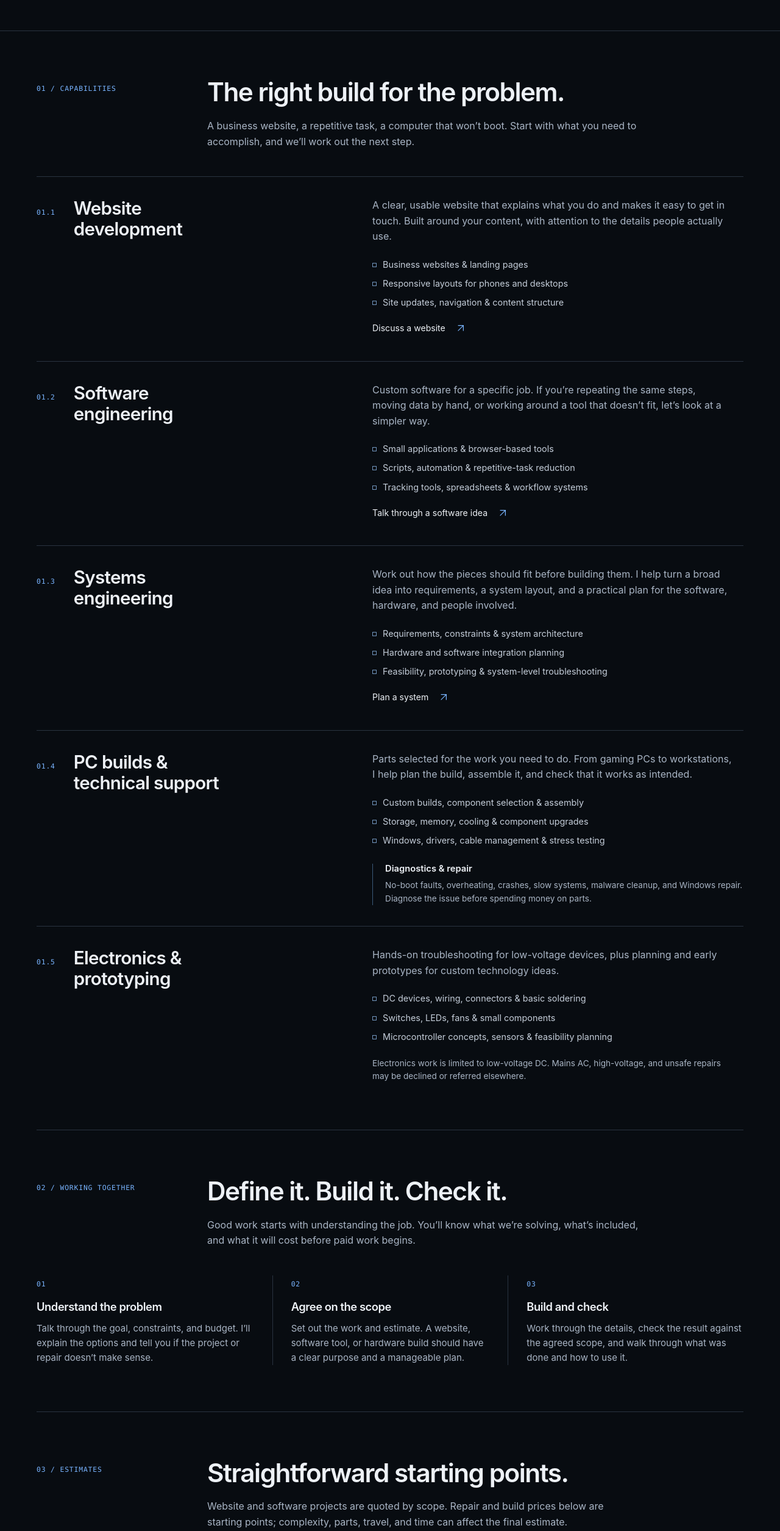
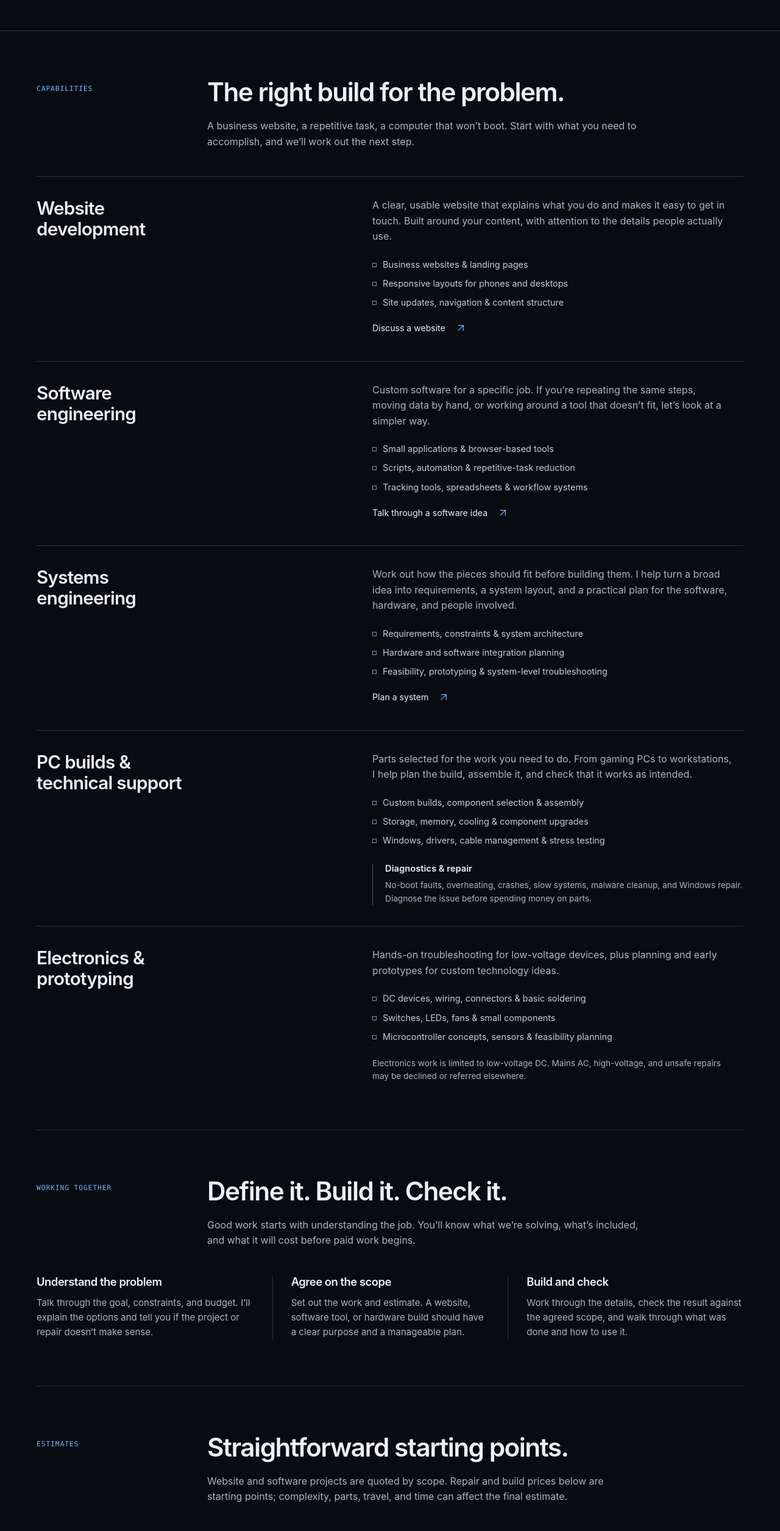
Before and after one commit to modularmind1/seisersystems.com, a plain HTML site: page index.html in a window 1280 px wide. Shown: the part 780-3290 px from the top of the page at 61% size. Drawn offline with Linux system fonts and the light colour scheme.

Commit message:
Fix heading spacing and remove section numbers (#2)
* fix: correct heading spacing and remove section numbering

* fix: correct heading spacing and remove section numbering

* fix: correct heading spacing and remove section numbering

* fix: correct heading spacing and remove section numbering

```diff
--- a/css/style.css
+++ b/css/style.css
@@ -82,7 +82,7 @@ p { color: var(--muted); }
   align-items: center;
   padding: 86px 0 82px;
 }
-.eyebrow, .section-kicker, .service-number, .drawing-heading, .brand-drawing figcaption, .status-label, .project-facts dt {
+.eyebrow, .section-kicker, .drawing-heading, .brand-drawing figcaption, .status-label, .project-facts dt {
   font-family: var(--mono);
   font-size: 0.71rem;
   font-weight: 400;
@@ -143,8 +143,6 @@ p { color: var(--muted); }
 .section-heading > div > p { max-width: 710px; margin-top: 18px; }
 .service-row { display: grid; grid-template-columns: 1fr 1.25fr; gap: 64px; padding: 34px 0; border-top: 1px solid var(--border); }
 .service-row:last-child { padding-bottom: 0; }
-.service-title { display: flex; align-items: baseline; gap: 30px; }
-.service-number { color: var(--accent); }
 .service-title h3 { font-size: clamp(1.4rem, 2.8vw, 1.85rem); }
 .service-description > p { max-width: 590px; }
 .service-details { list-style: none; padding: 0; margin: 17px 0 8px; color: #c4cdd9; font-size: 0.9rem; }
@@ -158,7 +156,7 @@ p { color: var(--muted); }
 .process-list li { padding: 0 30px; border-left: 1px solid var(--border); }
 .process-list li:first-child { padding-left: 0; border-left: 0; }
 .process-list li:last-child { padding-right: 0; }
-.process-list h3 { margin: 16px 0 12px; font-size: 1.15rem; }
+.process-list h3 { margin: 0 0 12px; font-size: 1.15rem; }
 .process-list p { font-size: 0.94rem; }
 .pricing-layout { display: grid; grid-template-columns: 0.9fr 1.1fr; gap: 76px; }
 .project-pricing { padding: 30px; border: 1px solid var(--border); background: var(--surface); }
@@ -229,7 +227,6 @@ p { color: var(--muted); }
   .drawing-heading { font-size: 0.5rem; }
   .section-heading, .project-case, .catalog-empty { grid-template-columns: 180px minmax(0, 1fr); gap: 32px; }
   .service-row { gap: 36px; }
-  .service-title { gap: 20px; }
   .pricing-layout { gap: 36px; }
 }
 @media (max-width: 760px) {
@@ -248,13 +245,11 @@ p { color: var(--muted); }
   .section-heading { margin-bottom: 32px; }
   .section-heading > .section-kicker { padding-top: 0; margin-bottom: 0; }
   .service-row { grid-template-columns: 1fr; gap: 20px; padding: 28px 0; }
-  .service-title { gap: 20px; }
   .service-title h3 { font-size: 1.6rem; }
   .service-title br { display: none; }
   .process-list, .pricing-layout, .contact-layout, .link-grid { grid-template-columns: 1fr; gap: 32px; }
   .process-list li, .process-list li:first-child, .process-list li:last-child { border-left: 0; border-top: 1px solid var(--border); padding: 24px 0 0; }
   .process-list { gap: 24px; }
-  .process-list h3 { margin-top: 10px; }
   .project-pricing { padding: 24px; }
   .contact-layout { gap: 32px; }
   .contact-layout p { margin: 20px 0; }
--- a/index.html
+++ b/index.html
@@ -27,7 +27,7 @@
         <div class="hero-inner">
           <div class="hero-copy">
             <p class="eyebrow">Web / Software / Systems engineering</p>
-            <h1 id="home-heading">Built with purpose.<br><span>Engineered to work.</span></h1>
+            <h1 id="home-heading">Built with purpose. <br><span>Engineered to work.</span></h1>
             <p class="hero-summary">Web development, software engineering, and systems that bring hardware and software together. I help turn a specific problem into a working system, with a clear scope and straightforward advice.</p>
             <div class="hero-actions">
               <a class="button button-primary" href="https://forms.gle/vS6BLfuFiEZz8chR6">Tell me about your project <svg class="arrow-icon" viewBox="0 0 16 16" fill="none" aria-hidden="true" focusable="false"><path d="M3 13 13 3M3 3h10v10" stroke="currentColor" stroke-width="1.4"/></svg></a>
@@ -47,7 +47,7 @@
       </section>
       <section class="section services-section" id="services" aria-labelledby="services-heading">
         <div class="section-heading">
-          <p class="section-kicker">01 / Capabilities</p>
+          <p class="section-kicker">Capabilities</p>
           <div>
             <h2 id="services-heading">The right build for the problem.</h2>
             <p>A business website, a repetitive task, a computer that won&rsquo;t boot. Start with what you need to accomplish, and we&rsquo;ll work out the next step.</p>
@@ -55,8 +55,7 @@
         </div>
         <article class="service-row" id="web-development" aria-labelledby="web-heading">
           <div class="service-title">
-            <span class="service-number">01.1</span>
-            <h3 id="web-heading">Website<br>development</h3>
+            <h3 id="web-heading">Website <br>development</h3>
           </div>
           <div class="service-description">
             <p>A clear, usable website that explains what you do and makes it easy to get in touch. Built around your content, with attention to the details people actually use.</p>
@@ -70,8 +69,7 @@
         </article>
         <article class="service-row" id="custom-tech-solutions" aria-labelledby="software-heading">
           <div class="service-title">
-            <span class="service-number">01.2</span>
-            <h3 id="software-heading">Software<br>engineering</h3>
+            <h3 id="software-heading">Software <br>engineering</h3>
           </div>
           <div class="service-description">
             <p>Custom software for a specific job. If you&rsquo;re repeating the same steps, moving data by hand, or working around a tool that doesn&rsquo;t fit, let&rsquo;s look at a simpler way.</p>
@@ -85,8 +83,7 @@
         </article>
         <article class="service-row" id="systems-engineering" aria-labelledby="systems-heading">
           <div class="service-title">
-            <span class="service-number">01.3</span>
-            <h3 id="systems-heading">Systems<br>engineering</h3>
+            <h3 id="systems-heading">Systems <br>engineering</h3>
           </div>
           <div class="service-description">
             <p>Work out how the pieces should fit before building them. I help turn a broad idea into requirements, a system layout, and a practical plan for the software, hardware, and people involved.</p>
@@ -100,8 +97,7 @@
         </article>
         <article class="service-row" id="custom-pcs-upgrades" aria-labelledby="pcs-heading">
           <div class="service-title">
-            <span class="service-number">01.4</span>
-            <h3 id="pcs-heading">PC builds &amp;<br>technical support</h3>
+            <h3 id="pcs-heading">PC builds &amp; <br>technical support</h3>
           </div>
           <div class="service-description">
             <p>Parts selected for the work you need to do. From gaming PCs to workstations, I help plan the build, assemble it, and check that it works as intended.</p>
@@ -118,8 +114,7 @@
         </article>
         <article class="service-row" id="electronics-troubleshooting" aria-labelledby="electronics-heading">
           <div class="service-title">
-            <span class="service-number">01.5</span>
-            <h3 id="electronics-heading">Electronics &amp;<br>prototyping</h3>
+            <h3 id="electronics-heading">Electronics &amp; <br>prototyping</h3>
           </div>
           <div class="service-description">
             <p>Hands-on troubleshooting for low-voltage devices, plus planning and early prototypes for custom technology ideas.</p>
@@ -134,7 +129,7 @@
       </section>
       <section class="section" id="approach" aria-labelledby="approach-heading">
         <div class="section-heading">
-          <p class="section-kicker">02 / Working together</p>
+          <p class="section-kicker">Working together</p>
           <div>
             <h2 id="approach-heading">Define it. Build it. Check it.</h2>
             <p>Good work starts with understanding the job. You&rsquo;ll know what we&rsquo;re solving, what&rsquo;s included, and what it will cost before paid work begins.</p>
@@ -142,17 +137,14 @@
         </div>
         <ol class="process-list">
           <li>
-            <span class="service-number" aria-hidden="true">01</span>
             <h3>Understand the problem</h3>
             <p>Talk through the goal, constraints, and budget. I&rsquo;ll explain the options and tell you if the project or repair doesn&rsquo;t make sense.</p>
           </li>
           <li>
-            <span class="service-number" aria-hidden="true">02</span>
             <h3>Agree on the scope</h3>
             <p>Set out the work and estimate. A website, software tool, or hardware build should have a clear purpose and a manageable plan.</p>
           </li>
           <li>
-            <span class="service-number" aria-hidden="true">03</span>
             <h3>Build and check</h3>
             <p>Work through the details, check the result against the agreed scope, and walk through what was done and how to use it.</p>
           </li>
@@ -160,7 +152,7 @@
       </section>
       <section class="section" id="pricing" aria-labelledby="pricing-heading">
         <div class="section-heading">
-          <p class="section-kicker">03 / Estimates</p>
+          <p class="section-kicker">Estimates</p>
           <div>
             <h2 id="pricing-heading">Straightforward starting points.</h2>
             <p>Website and software projects are quoted by scope. Repair and build prices below are starting points; complexity, parts, travel, and time can affect the final estimate.</p>
@@ -169,10 +161,10 @@
         <div class="pricing-layout">
           <div class="project-pricing">
             <p class="section-kicker">Development &amp; custom work</p>
-            <h3>Every project starts<br>with a conversation.</h3>
+            <h3>Every project starts <br>with a conversation.</h3>
             <p>Tell me what you need the site or tool to do, who will use it, and any constraints. We&rsquo;ll work out the scope before putting a price on it.</p>
             <a class="text-link" href="https://forms.gle/vS6BLfuFiEZz8chR6">Request a project estimate <svg class="arrow-icon" viewBox="0 0 16 16" fill="none" aria-hidden="true" focusable="false"><path d="M3 13 13 3M3 3h10v10" stroke="currentColor" stroke-width="1.4"/></svg></a>
-            <p class="small-note">Initial phone consultation: free.<br>Website development, software, systems engineering, and on-site service: quote-based.</p>
+            <p class="small-note">Initial phone consultation: free. <br>Website development, software, systems engineering, and on-site service: quote-based.</p>
           </div>
           <ul class="pricing-list" aria-label="Hardware and support starting prices">
             <li><span>PC diagnostic</span><strong>From $40</strong></li>
@@ -189,7 +181,7 @@
       </section>
       <section class="section about-section" id="about" aria-labelledby="about-heading">
         <div class="section-heading">
-          <p class="section-kicker">04 / The person behind it</p>
+          <p class="section-kicker">The person behind it</p>
           <div>
             <h2 id="about-heading">Hi, I&rsquo;m Tanner.</h2>
             <div class="content-stack">
@@ -202,7 +194,7 @@
       </section>
       <section class="section work-section" id="projects" aria-labelledby="work-heading">
         <div class="section-heading">
-          <p class="section-kicker">05 / Work &amp; products</p>
+          <p class="section-kicker">Work &amp; products</p>
           <div>
             <h2 id="work-heading">A closer look at what I build.</h2>
           </div>
@@ -221,10 +213,10 @@
         </div>
       </section>
       <section class="section contact-section" id="contact" aria-labelledby="contact-heading">
-        <p class="section-kicker">06 / Let&rsquo;s talk</p>
+        <p class="section-kicker">Let&rsquo;s talk</p>
         <div class="contact-layout">
           <div>
-            <h2 id="contact-heading">What are you<br>working on?</h2>
+            <h2 id="contact-heading">What are you <br>working on?</h2>
             <p>A website for your business, a software idea, or a system that needs attention. Tell me where you&rsquo;re starting.</p>
             <a class="button button-primary" href="https://forms.gle/vS6BLfuFiEZz8chR6">Request a quote <svg class="arrow-icon" viewBox="0 0 16 16" fill="none" aria-hidden="true" focusable="false"><path d="M3 13 13 3M3 3h10v10" stroke="currentColor" stroke-width="1.4"/></svg></a>
           </div>
```
Also changed, not shown: pages/projects.html (+1 -1 lines), 1 other file.
